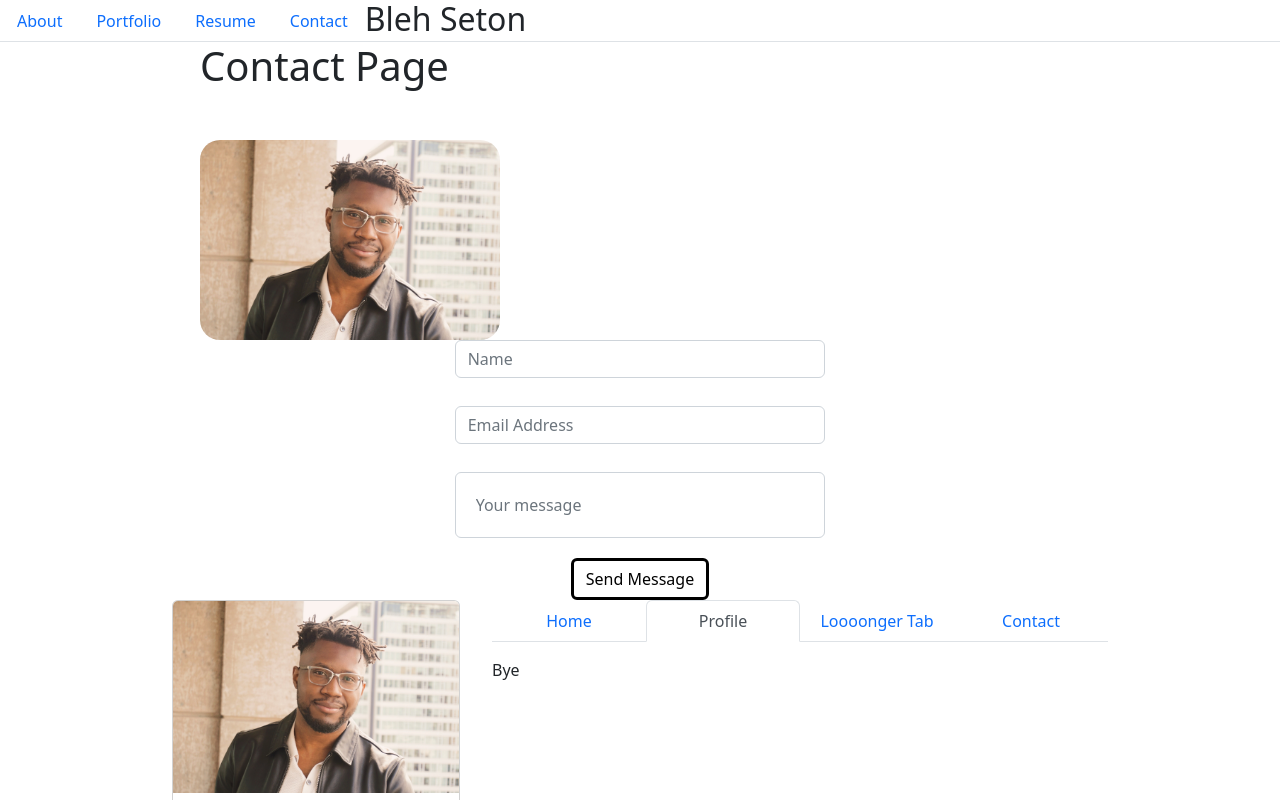
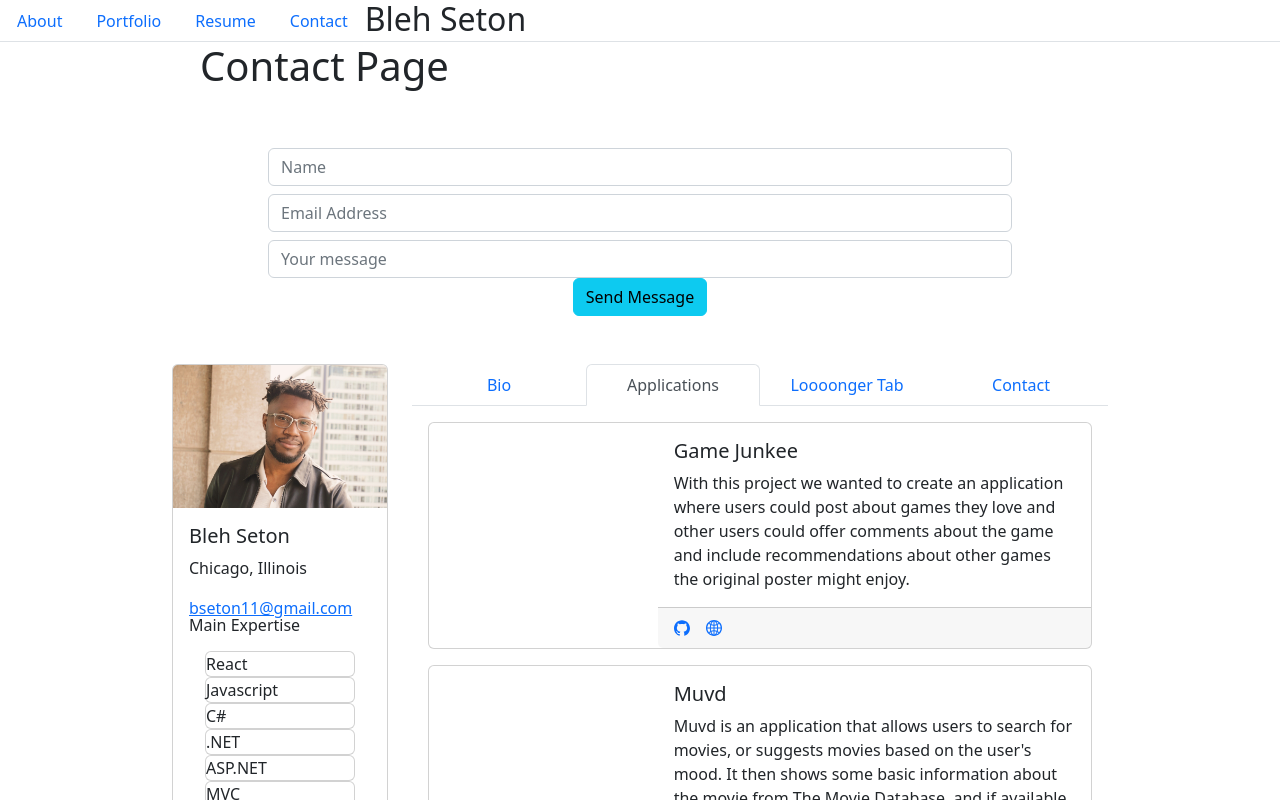
Before and after one commit to Blehjo/react-portfolio, a React (Create React App) app: page /contact in a window 1280 px wide. Shown: the top 800 px of the page. Built offline with nearby package versions, Linux system fonts and the light colour scheme.

Commit message:
updated styling of the profile and tabpages

```diff
--- a/src/components/ApplicationData.js
+++ b/src/components/ApplicationData.js
@@ -7,10 +7,11 @@ import weatherDashboardArr from './images/weatherDashboard';
 
 
 export const ApplicationData = [
-    { id: 1, applicationTitle: "Game Junkee", applicationImage: gameJunkeeArr, applicationLink: "https://gamejunkee.herokuapp.com/", github: "https://github.com/Project-2-BJMS/GameJunkee" },
-    { id: 2, applicationTitle: "Muvd", applicationImage: muvdArr, applicationLink: "https://coding-p1-g1.github.io/muvd/", github: "https://github.com/coding-p1-g1/muvd" },
-    { id: 3, applicationTitle: "Tech Blog", applicationImage: techsterBlogArr, applicationLink: "https://techsterblog.herokuapp.com/", github: "https://github.com/Blehjo/tech-blog" },
-    { id: 4, applicationTitle: "Progressive Web Application", applicationImage: textEditorArr, applicationLink: "https://online-offline-editor.herokuapp.com/", github: "https://www.github.com/Blehjo/pwa" },
-    { id: 5, applicationTitle: "Weather Dashboard", applicationImage: weatherDashboardArr, applicationLink: "https://blehjo.github.io/weather-dashboard/", github: "https://github.com/Blehjo/weather-dashboard" },
-    { id: 6, applicationTitle: "Quiz", applicationImage: quizArr, applicationLink: "https://blehjo.github.io/quiz/", github: "https://github.com/Blehjo/quiz/" },
+    { id: 1, applicationTitle: "Game Junkee", mainPhoto: "../assets/gameJunkeePhotos/gamejunkee1.png", description: "With this project we wanted to create an application where users could post about games they love and other users could offer comments about the game and include recommendations about other games the original poster might enjoy.", applicationImage: gameJunkeeArr, applicationLink: "https://gamejunkee.herokuapp.com/", github: "https://github.com/Project-2-BJMS/GameJunkee" },
+    { id: 2, applicationTitle: "Muvd", mainPhoto: "../assets/muvdPhotos/muvd1.png", description: "Muvd is an application that allows users to search for movies, or suggests movies based on the user's mood. It then shows some basic information about the movie from The Movie Database, and if available, provides a link to a review of the movie from the New York Times.", applicationImage: muvdArr, applicationLink: "https://coding-p1-g1.github.io/muvd/", github: "https://github.com/coding-p1-g1/muvd" },
+    { id: 3, applicationTitle: "Tech Blog", mainPhoto: "../assets/techsterBlogPhotos/techsterblog1.png", description: "Tech-Blog site where users can be apart of a community and share interests or discuss new technology.", applicationImage: techsterBlogArr, applicationLink: "https://techsterblog.herokuapp.com/", github: "https://github.com/Blehjo/tech-blog" },
+    { id: 4, applicationTitle: "Progressive Web Application", mainPhoto: "../assets/textEditorPhotos/texteditor1.png", description: "Website that I refactored with MERN stack. Allows the user to search for books and save it to his/her/their collection.", applicationImage: textEditorArr, applicationLink: "https://online-offline-editor.herokuapp.com/", github: "https://www.github.com/Blehjo/pwa" },
+    { id: 5, applicationTitle: "Weather Dashboard", mainPhoto: "../assets/weatherDashboardPhotos/weatherdashboard.png", description: "Weather dashboard where users can search for cities and get the cities current weather and five-day forecast. The cities are also saved to local storage, so the user can access past searches.", applicationImage: weatherDashboardArr, applicationLink: "https://blehjo.github.io/weather-dashboard/", github: "https://github.com/Blehjo/weather-dashboard" },
+    { id: 6, applicationTitle: "Quiz", mainPhoto: "../assets/quizPhotos/quiz1.png", description: "Squiz Game. Application that tests a user's ability to work under pressure. This site is one page and the user can play a game and keep track of his/her/their scores.", applicationImage: quizArr, applicationLink: "https://blehjo.github.io/quiz/", github: "https://github.com/Blehjo/quiz/" },
+    { id: 7, applicationTitle: "Polari", mainPhoto: "../assets/polariPhotos/polari1.png", description: "Polari is a dating website catered to the LGBTQ community with an emphasis to educate users of their attachment styles", applicationImage: "polariArr", applicationLink: "https://polari-attachments.herokuapp.com/", github: "https://github.com/polari-2022" },
 ]
--- a/src/components/ContactForm.js
+++ b/src/components/ContactForm.js
@@ -2,37 +2,12 @@ import React from 'react';
 import emailjs from '@emailjs/browser';
 import ValidateForm from '../hooks/validateForm';
 
-// const service = process.env.SERVICE_ID;
-// const template = process.env.TEMPLATE_ID;
-// const user = process.env.USER_ID;
-
-const styles = {
-    format: {
-        textAlign: 'center',
-        margin: 'auto',
-        width: '50%',
-    },
-    div: {
-        padding: '20px'
-    },
-    button: {
-        background: 'white',
-        border: 'solid black'
-    },
-    inline: {
-        float: 'left',
-        marginLeft: '200px',
-        borderRadius: '20px',
-
-    }
-}
-
-export default function ContactUs() {
+export default function ContactForm() {
 
     function sendEmail(e) {
         e.preventDefault();
 
-        emailjs.sendForm('service_wi86re4', 'template_dabilli', e.target, 'r5R44dVIpEoAxy1HD')
+        emailjs.sendForm(process.env.REACT_APP_SERVICE_ID, process.env.REACT_APP_TEMPLATE_ID, e.target, process.env.REACT_APP_USER_ID)
             .then((result) => {
                 console.log(result.text);
             }, (error) => {
@@ -49,24 +24,23 @@ export default function ContactUs() {
 
     return(
         <div>
-            <img style={styles.inline} alt='profile' width='300px' height='auto' src={require('../assets/profilepicture/newprofilepic.jpg')}/>
-            <div style={styles.format}>
+            <div>
                 <div className='container'>
                     <form onSubmit={sendEmail}>
-                        <div style={styles.div} className="col-8 form-group pt-2 mx-auto">
+                        <div  className="col-8 form-group pt-2 mx-auto">
                             <input type="text" className="form-control" placeholder='Name' minLength='2' name="contactname" onChange={handleChange}/>
                             {errors.contactname && <p className='red'>{errors.contactname}</p>}
                         </div>
-                        <div style={styles.div} className='col-8 form-group pt-2 mx-auto'>
+                        <div  className='col-8 form-group pt-2 mx-auto'>
                             <input type='email' className="form-control" placeholder="Email Address" name="email" onChange={handleChange}/>
                             {errors.email && <p className='red'>{errors.email}</p>}
                         </div>
-                        <div style={styles.div} className='col-8 form-group pt-2 mx-auto'>
-                            <input style={styles.div} className='form-control' minLength='2' placeholder='Your message' name='message' onChange={handleChange}></input>
+                        <div  className='col-8 form-group pt-2 mx-auto'>
+                            <input  className='form-control' minLength='2' placeholder='Your message' name='message' onChange={handleChange}></input>
                             {errors.message && <p className='red'>{errors.message}</p>}
                         </div>
                         <div>
-                            <input style={styles.button} type="submit" className="btn btn-info" value="Send Message"/>
+                            <input type="submit" className="btn btn-info" value="Send Message"/>
                         </div>
                         </form>
                 </div>
--- /dev/null
+++ b/src/components/PolariCard.js
@@ -0,0 +1,41 @@
+import React, { Fragment } from "react";
+import { useState, useEffect } from "react";
+import { Row, Col, Card } from "react-bootstrap";
+import Carousel from "react-multi-carousel";
+import 'react-multi-carousel/lib/styles.css';
+
+import { polariData } from "./images/polariData";
+
+const PolariCard = () => {
+    const [pictures, setPictures] = useState({});
+
+    const getPolariPictures = () => {
+        setPictures(polariData)
+    }
+
+    useEffect(() => {
+        getPolariPictures();
+    }, []);
+
+    const { id, applicationTitle, applicationImage, applicationLink, github, applicationDescription } = pictures;
+
+    return (
+        <Fragment>
+            <Card>
+                <Row lg={2} xl={2}>
+                    <Col lg={4} xl={4}>
+                        <Card.Img src={require("../assets/polariPhotos/polari1.png")}/>
+                    </Col>
+                    <Col lg={8} xl={8}>
+                        <Card.Body>
+                            <Card.Title>{applicationTitle}</Card.Title>
+                            <Card.Subtitle>{applicationDescription}</Card.Subtitle>
+                        </Card.Body>
+                    </Col>
+                </Row>
+            </Card>
+        </Fragment>
+    )
+}
+
+export default PolariCard;
--- a/src/components/Profile.js
+++ b/src/components/Profile.js
@@ -10,9 +10,9 @@ import TabPages from "./TabPages";
 const Profile = () => {
     return (
         <Fragment>
-            <Row style={{ width: '75%', margin: 'auto'}}>
-                <Col lg={4}>
-                    <Card style={{ width: '18rem' }}>
+            <Row style={{ width: '75%', margin: 'auto', marginTop: '3rem', marginBottom: '3rem'}}>
+                <Col md={4} lg={4} xl={3}>
+                    <Card>
                         <Card.Img variant="top" src={require("../assets/profilepicture/newprofilepic.jpg")} />
                         <Card.Body>
                             <Card.Title>Bleh Seton</Card.Title>
@@ -44,7 +44,7 @@ const Profile = () => {
                         </Card.Footer>
                     </Card>
                 </Col>
-                <Col lg={8}>
+                <Col md={8} lg={8} xl={9}>
                     <TabPages/>
                 </Col>
             </Row>
--- a/src/components/TabPages.js
+++ b/src/components/TabPages.js
@@ -1,24 +1,52 @@
 import { Tab, Tabs} from 'react-bootstrap';
+import { Card, Row, Col } from 'react-bootstrap';
+import { ApplicationData } from './ApplicationData';
+import ContactForm from './ContactForm';
+import { GithubFilled, GlobalOutlined} from '@ant-design/icons';
+
+import PolariCard from './PolariCard';
 
 const TabPages = () => {
     return (
         <Tabs
-        defaultActiveKey="profile"
+        defaultActiveKey="applications"
         id="justify-tab-example"
         className="mb-3"
         justify
         >
-            <Tab eventKey="home" title="Home">
-            Hello
+            <Tab eventKey="profile" title="Bio">
+                <Card style={{ padding: '3rem'}}>
+                    My name is Bleh Seton and although I was born in Chicago, my family is from Guinea and Liberia. University of Illinois at Chicago is my alma mater, but I spent half my academic career between Germany and Austria. When I am not at work you can catch me playing video games, painting on whatever I can find, and rating a new restaurant.<br></br><br></br>Currently, I work in public health as a resource navigator. I decided to venture into web development during the pandemic.  My current job requires navigating the web in order to learn about organizations that offer resources to individuals and families in neighborhoods that do not have access to basic necessities. After being apart of seminars and using sites with a catalogue of organizations, I learned that a lot of the sites are difficult to navigate and aren't reliable. From there, I decided that I wanted to understand the ins and outs of programming to solve these problems.
+                </Card>
             </Tab>
-            <Tab eventKey="profile" title="Profile">
-            Bye
+            <Tab eventKey="applications" title="Applications">
+                {Array.from(ApplicationData).map(({ id, applicationTitle, mainPhoto, description, applicationImage, applicationLink, github }) => (
+                    <>
+                        <Card style={{ margin: '1rem' }}>
+                            <Row lg={2} xl={2}>
+                                <Col lg={4} xl={4}>
+                                    {/* <Card.Img src={require(mainPhoto)}/> */}
+                                </Col>
+                                <Col lg={8} xl={8}>
+                                    <Card.Body>
+                                        <Card.Title>{applicationTitle}</Card.Title>
+                                        <Card.Text>{description}</Card.Text>
+                                    </Card.Body>
+                                    <Card.Footer>
+                                        <Card.Link href={github}><GithubFilled /></Card.Link>
+                                        <Card.Link href={applicationLink}><GlobalOutlined/></Card.Link>
+                                    </Card.Footer>
+                                </Col>
+                            </Row>
+                        </Card>
+                    </>
+                ))}
             </Tab>
             <Tab eventKey="longer-tab" title="Loooonger Tab">
             Goodmorning
             </Tab>
             <Tab eventKey="contact" title="Contact">
-            Good Evening
+                <ContactForm />
             </Tab>
         </Tabs>
     );
--- a/src/hooks/validateForm.js
+++ b/src/hooks/validateForm.js
@@ -21,7 +21,7 @@ export default function ValidateForm(callback) {
                 }
                 break;
             case 'email':
-                if(!new RegExp( /^([a-z0-9_.-]+)@([\da-z.-]+).([a-z\.]{2,6})$/).test(value)
+                if(!new RegExp( /^([a-z0-9_.-]+)@([\da-z.-]+).([a-z.]{2,6})$/).test(value)
                 ){
                     setErrors({
                         ...errors,
```
Also changed, not shown: src/components/PolariCarousel.js (deleted).
